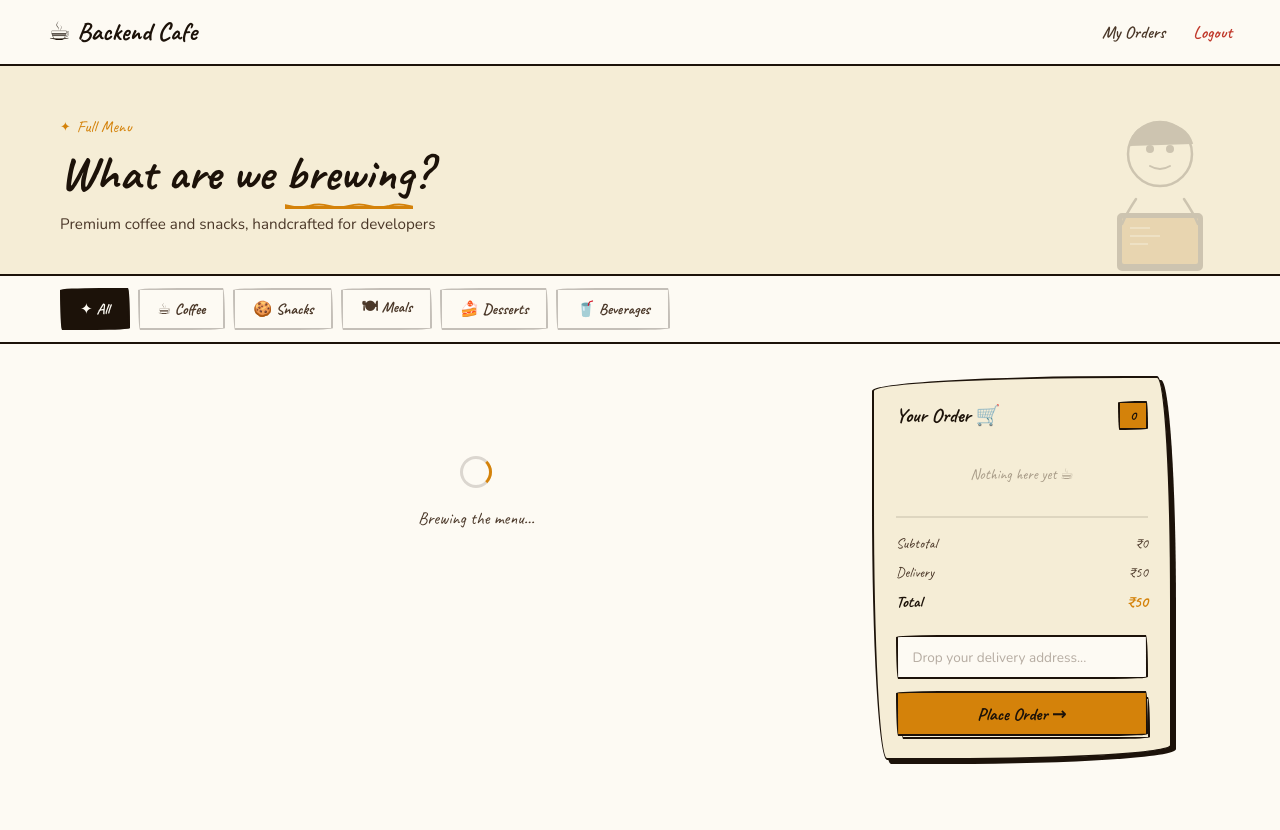
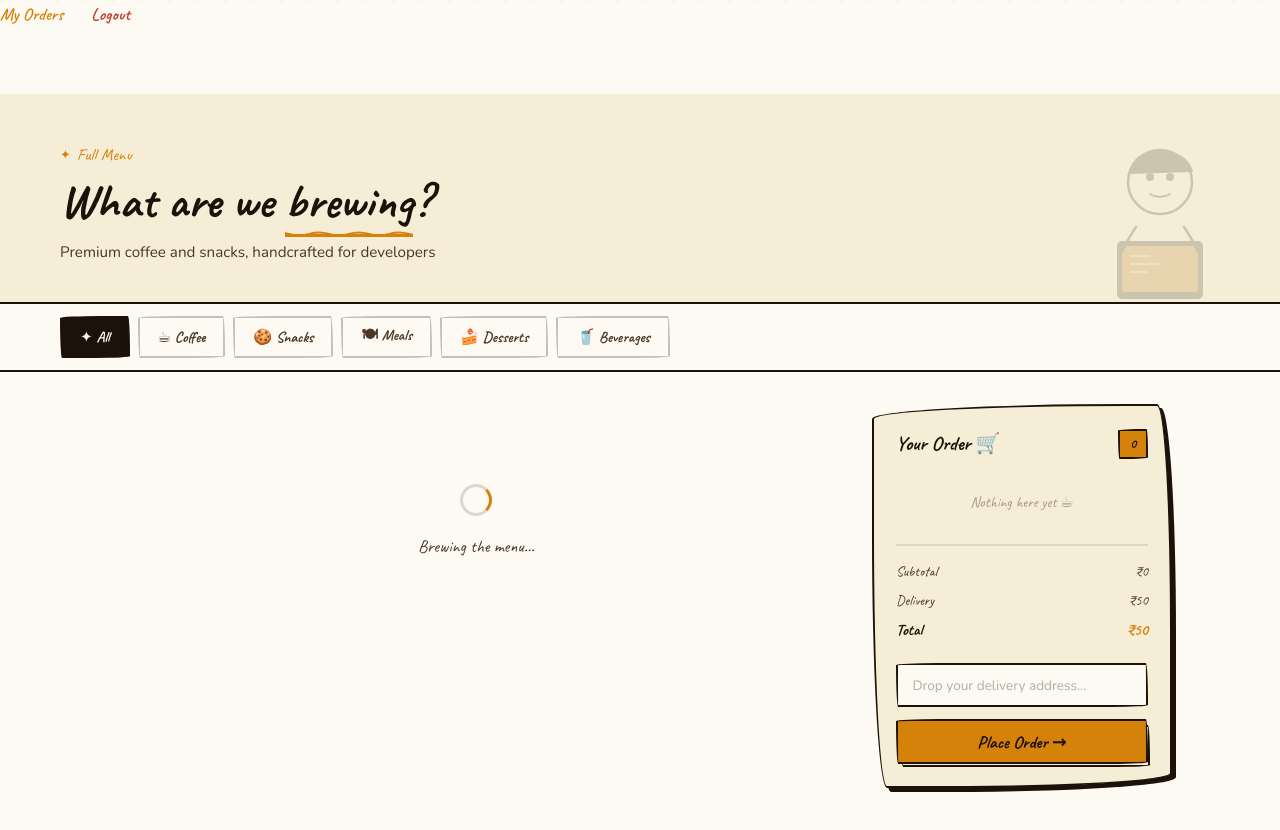
Before and after one commit to cyber4ck/Backend_Cafe, a website: page frontend/menu.html in a window 1280 px wide. Drawn offline with nearby package versions, Linux system fonts and the light colour scheme.

Commit message:
Update menu.html

```diff
--- a/frontend/menu.html
+++ b/frontend/menu.html
@@ -9,13 +9,11 @@
 </head>
 <body>
 
-<nav class="navbar" id="navbar">
-  <div class="nav-logo" onclick="window.location.href='index.html'">☕ Backend Cafe</div>
-  <div class="nav-links">
+<div class="nav-links">
     <a href="orders.html" class="nav-link">My Orders</a>
+    <a href="admin.html" class="nav-link" id="adminLink" style="display:none">Admin</a>
     <a href="#" class="nav-link danger" onclick="logout()">Logout</a>
   </div>
-</nav>
 
 <div class="menu-page">
   <!-- HEADER with doodle accent -->
```
